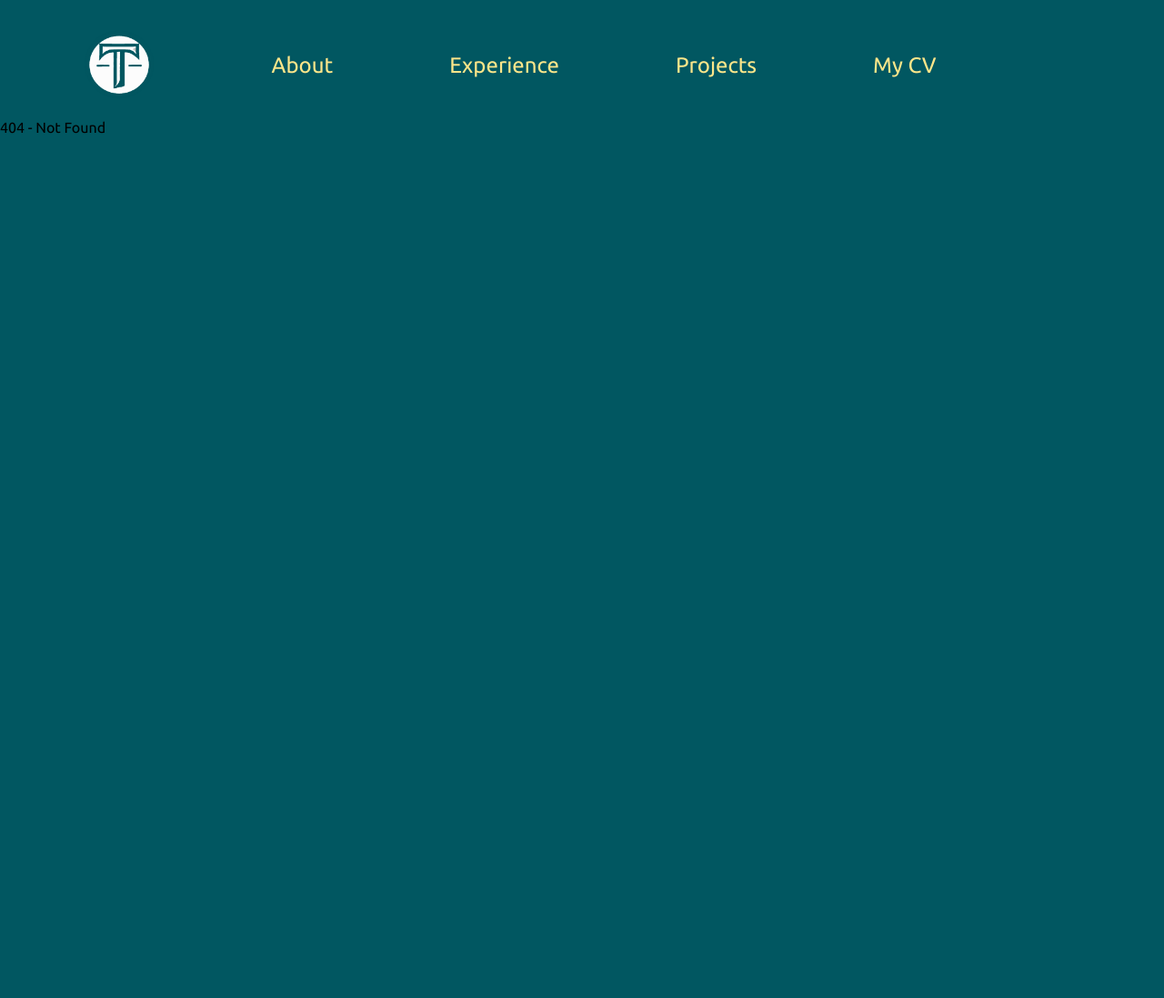
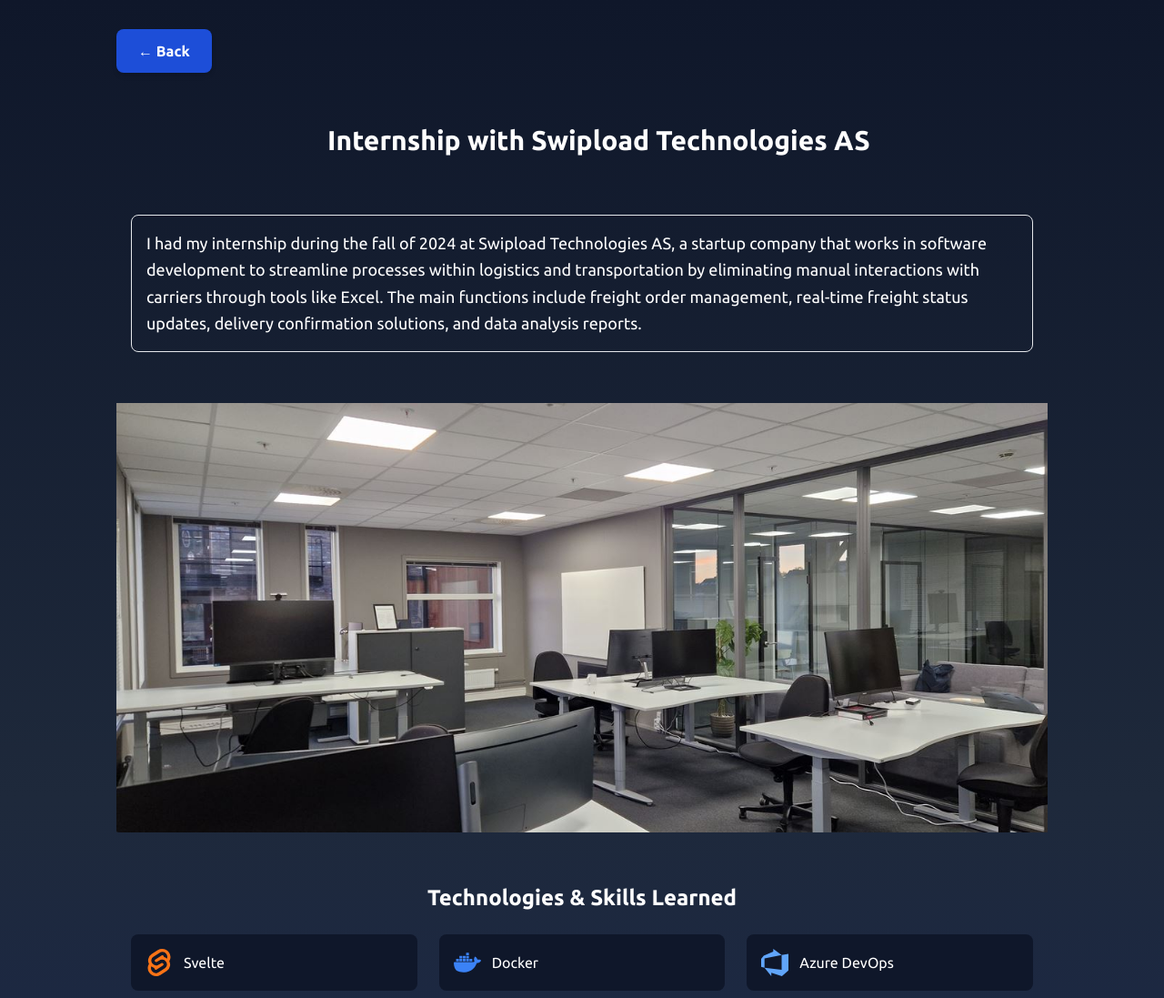
Before and after one commit to NThomTNg/Portfolio, a React (Vite) app: page /swipload in a window 1280 px wide. Before the commit this address had no page. Shown: the top 1097 px of the page at 91% size. Before the commit the page ends 800 px from the top, so only its background shows below. Built offline with nearby package versions, Linux system fonts and the light colour scheme.

Commit message:
changes to header and internship page

```diff
--- a/src/App.tsx
+++ b/src/App.tsx
@@ -9,6 +9,7 @@ import Tech from "./components/Tech";
 import Experience from "./components/Experience";
 import Projects from "./components/Projects";
 import JavaGameProject from "./pages/javaGameProject";
+import Swipload from './pages/Swipload';
 
 const AppContent = () => {
   const location = useLocation();
@@ -26,7 +27,7 @@ const AppContent = () => {
     return () => window.removeEventListener('scroll', handleScroll);
   }, []);
 
-  const shouldShowNavbar = location.pathname !== '/java-game-project';
+  const shouldShowNavbar = location.pathname !== '/java-game-project' && location.pathname !== '/swipload';
 
   if (loading) {
     return <LoadingScreen />;
@@ -37,6 +38,7 @@ const AppContent = () => {
       {shouldShowNavbar && <Navbar />}
       <Routes>
         <Route path="/java-game-project" element={<JavaGameProject />} />
+        <Route path="/swipload" element={<Swipload />} />
         <Route
           path="/"
           element={
--- a/src/components/Experience.tsx
+++ b/src/components/Experience.tsx
@@ -1,41 +1,53 @@
-type ExperienceItem = {
+import { useNavigate } from 'react-router-dom';
+
+type ExperienceItemProps = {
   position: string;
   company: string;
   period: string;
   work?: string;
   url: string;
+  onClick: () => void;
 };
 
-
-const ExperienceItem = ({ position, company, period, work, url }: ExperienceItem) => (
+const ExperienceItem = ({ position, company, period, work, onClick }: ExperienceItemProps) => (
   <>
-  <a href={url} target='_blank' rel="noopener noreferrer" className="block mb-3">
-  <div className="mb-6 p-6 bg-transparent rounded-lg shadow-md border border-white transform transition duration-300 hover:shadow-md hover:scale-105">
-    <h3 className="text-2xl font-bold text-amber-100 mb-2">{position}</h3>
-    <p className="text-lg text-white mb-1">{company}</p>
-    <p className="text-sm text-white mb-3">{period}</p>
-    {work && <p className="text-md text-white italic">{work}</p>}
+  <div className="block mb-3 cursor-pointer" onClick={onClick}>
+    <div className="mb-6 p-6 bg-transparent rounded-lg shadow-md border border-white transform transition duration-300 hover:shadow-md hover:scale-105">
+      <h3 className="text-2xl font-bold text-amber-100 mb-2">{position}</h3>
+      <p className="text-lg text-white mb-1">{company}</p>
+      <p className="text-sm text-white mb-3">{period}</p>
+      {work && <p className="text-md text-white italic">{work}</p>}
+    </div>
   </div>
-  </a>
   </>
 );
 
 const Experience = () => {
+  const navigate = useNavigate();
   const experiences = [
-    { position: "Internship", company: "Swipload", period: "2024 - current", work: "Svelte Application development", url: "https://nthomtng.github.io/PraksisNettSide/" },
-    { position: "Groupmember", company: "UIA", period: "2023 - 2023", work: "Application for Nøsted", url: "https://github.com/jonaslefdal/AdminDesk" },
+    { id: 1, position: "Internship", company: "Swipload", period: "2024 - 2024", work: "Svelte Application development", url: "" }, // Empty string for internal routing
+    { id: 2, position: "Groupmember", company: "UIA", period: "2023 - 2023", work: "Application for Nøsted", url: "https://github.com/jonaslefdal/AdminDesk" },
   ];
+
+  const handleClick = (id: number) => {
+    if (id === 1) {
+      navigate('/swipload');
+    } else {
+      window.open(experiences.find(exp => exp.id === id)?.url, '_blank');
+    }
+  };
 
   return (
     <div id='experience' className="lg:w-10/12 lg:ml-24 p-4">
       <h2 className="text-3xl font-bold text-white mb-6 border-b-2 border-amber-100 pb-2">Experience</h2>
       <div className="space-y-4">
         {experiences.map((exp, index) => (
-          <ExperienceItem key={index} {...exp} />
+          <ExperienceItem key={index} {...exp} onClick={() => handleClick(exp.id)} />
         ))}
       </div>
     </div>
   );
 };
 
+
 export default Experience;
--- a/src/components/Header/Header.css
+++ b/src/components/Header/Header.css
@@ -12,7 +12,7 @@
     font-weight: 600;
     overflow: hidden;
     height: 40px;
-    padding: 0 40px;
+    padding: 0 25px;
   }
 
   .content__container:before {
@@ -22,7 +22,7 @@
 
   .content__container:after {
     content: ']';
-    right: 0;
+    right: 150px;
   }
 
   .content__container:after,
--- a/src/components/Layout/Navbar.tsx
+++ b/src/components/Layout/Navbar.tsx
@@ -1,5 +1,5 @@
 import Icon from '../../assets/Icon.png';
-import CV from '../../assets/Cv.pdf';
+import CV from '../../assets/CV.pdf';
 
 const Navbar = () => {
   const scrollToSection = (sectionId: string) => {
@@ -9,36 +9,36 @@ const Navbar = () => {
     }
   };
   return (
-    <nav className="w-full p-4 bg-transparent">
+    <nav className="w-full p-3 bg-transparent">
       <div className="container mx-auto">
-        <div className="flex justify-center items-center">
-          <div className="flex flex-row justify-center items-center space-x-6 pt-4 mr-10 md:mr-40 md:space-x-32">
+        <div className="flex justify-center items-center md:mr-10">
+          <div className="flex flex-row justify-center items-center space-x-6 pt-3 mr-10 md:mr-40 md:space-x-16">
           <img
               src={Icon}
               alt="icon"
-              className='md:w-20 md:h-20 w-10 h-10'/>
+              className='md:w-20 md:h-20 md:mr-32 w-10 h-10'/>
             <button
               onClick={() => scrollToSection('header-section')}
-              className="text-amber-200 hover:text-white transition-colors text-base sm:text-lg md:text-2xl whitespace-nowrap"
+              className="text-amber-200 hover:text-white transition-colors text-base sm:text-lg md:text-xl whitespace-nowrap"
             >
               About
             </button>
             <button
               onClick={() => scrollToSection('experience')}
-              className="text-amber-200 hover:text-white transition-colors text-base sm:text-lg md:text-2xl whitespace-nowrap"
+              className="text-amber-200 hover:text-white transition-colors text-base sm:text-lg md:text-xl whitespace-nowrap"
             >
               Experience
             </button>
             <button
               onClick={() => scrollToSection('projects')}
-              className="text-amber-200 hover:text-white transition-colors text-base sm:text-lg md:text-2xl whitespace-nowrap"
+              className="text-amber-200 hover:text-white transition-colors text-base sm:text-lg md:text-xl whitespace-nowrap"
             >
               Projects
             </button>
             <a
               href={CV}
-              download="My_CV.pdf"
-              className="text-amber-200 hover:text-white transition-colors text-base sm:text-lg md:text-2xl whitespace-nowrap"
+              download="CV.pdf"
+              className="text-amber-200 hover:text-white transition-colors text-base sm:text-lg md:text-xl whitespace-nowrap"
             >
               My CV
             </a>
--- a/src/components/Socials.tsx
+++ b/src/components/Socials.tsx
@@ -18,7 +18,7 @@ const Socials: React.FC<SocialsProps> = ({
   instagramUrl = 'https://www.instagram.com/nthomnt/',
 }) => {
   return (
-    <div className="flex justify-center items-center gap-4 h-40 mx-auto space-x-2 w-full lg:mt-10 md:space-x-10 ">
+    <div className="flex justify-center items-center gap-4 h-40 mx-auto space-x-2 w-full lg:mt-20 md:space-x-10 ">
         <BoxReveal>
       <a
         href={githubUrl}
--- /dev/null
+++ b/src/pages/Swipload.tsx
@@ -0,0 +1,107 @@
+import React, { useEffect } from 'react';
+import { useNavigate } from 'react-router-dom';
+import office1 from '../assets/office1.jpg';
+import { SiSvelte, SiDocker, SiAzuredevops, SiMicrosoftazure, SiDotnet } from 'react-icons/si';
+import { TbApi } from 'react-icons/tb';
+
+const Swipload: React.FC = () => {
+    const navigate = useNavigate();
+
+    useEffect(() => {
+        window.scrollTo(0, 0);
+      }, []);
+
+      const handleBackClick = () => {
+        navigate('/');
+      };
+
+    return (
+        <div className='min-h-screen p-8 bg-gradient-to-b from-slate-900 via-slate-800 to-blue-950'>
+            <div className='container mx-auto max-w-5xl'>
+                <button
+                    onClick={handleBackClick}
+                    className="mb-8 px-6 py-3 bg-blue-700 text-white font-semibold rounded-lg shadow-md hover:bg-blue-600 transition duration-300 ease-in-out cursor-pointer"
+                >
+                    ← Back
+                </button>
+                <div className='p-6'>
+                    <h1 className="text-3xl font-bold text-white mb-6 lg:ml-52">Internship with Swipload Technologies AS</h1>
+                </div>
+                <div className='p-4 mb-10'>
+                    <p className='text-white text-lg leading-relaxed border rounded-lg p-4'>
+                      I had my internship during the fall of 2024 at Swipload Technologies AS, a startup company that works in
+                      software development to streamline processes within logistics and transportation by eliminating manual interactions
+                      with carriers through tools like Excel. The main functions include freight order management,
+                      real-time freight status updates, delivery confirmation solutions, and data analysis reports.
+                    </p>
+                </div>
+
+                <div className='mb-10'>
+                    <img
+                    src={office1}
+                    alt='office'
+                    />
+                </div>
+
+                <div className='p-4 mb-8'>
+                    <h2 className='text-2xl font-bold text-white mb-6 text-center'>Technologies & Skills Learned</h2>
+                    <div className='grid grid-cols-2 md:grid-cols-3 gap-6 text-white'>
+                        <div className='flex items-center gap-3 bg-slate-900 p-4 rounded-lg'>
+                            <SiSvelte className='text-3xl text-orange-500' />
+                            <span>Svelte</span>
+                        </div>
+                        <div className='flex items-center gap-3 bg-slate-900 p-4 rounded-lg'>
+                            <SiDocker className='text-3xl text-blue-500' />
+                            <span>Docker</span>
+                        </div>
+                        <div className='flex items-center gap-3 bg-slate-900 p-4 rounded-lg'>
+                            <SiAzuredevops className='text-3xl text-blue-400' />
+                            <span>Azure DevOps</span>
+                        </div>
+                        <div className='flex items-center gap-3 bg-slate-900 p-4 rounded-lg'>
+                            <TbApi className='text-3xl text-green-500' />
+                            <span>API Integration</span>
+                        </div>
+                        <div className='flex items-center gap-3 bg-slate-900 p-4 rounded-lg'>
+                            <SiDotnet className='text-3xl text-yellow-500' />
+                            <span>.NET based backend
+                            </span>
+                        </div>
+                        <div className='flex items-center gap-3 bg-slate-900 p-4 rounded-lg'>
+                            <SiMicrosoftazure className='text-3xl text-blue-300' />
+                            <span>Azure Database</span>
+                        </div>
+                    </div>
+                </div>
+
+                <div className='p-4 mb-8'>
+                    <p className='text-white text-lg leading-relaxed border rounded-lg p-4'>
+                      I started the internship with little expectations of what I would do and learn. After my time at the company,
+                      I have learned an incredible amount about what it is like to work in a professional environment with other developers. I have gained a deeper understanding
+                      of what it is like to work with a professional team, and gained a deeper appreciation for development work, especially when it comes to
+                      structure, code quality, and testing. During the project, we mainly worked with Svelte as a front-end framework, which was new to me.
+                      I have previously worked with React, so it was an interesting experience to work with a different framework.
+                      I also gained valuable experience with Azure DevOps, Docker, API integration, and Azure Databases.
+                      My internship experience at Swipload has been very positive, and I have learned a lot about what it is like to
+                      be part of a professional development team.
+                    </p>
+                </div>
+
+                <div className='p-4 mb-10'>
+                    <p className='text-white text-lg leading-relaxed'>
+                      For more detailed information about my time there, head over to our group's internship website.
+                    </p>
+                    <button
+                    onClick={() => window.open('https://nthomtng.github.io/PraksisNettSide/index.html')}
+                    className="mt-4 px-6 py-3 bg-blue-700 text-white font-semibold rounded-lg shadow-md hover:bg-blue-600 transition duration-300 ease-in-out cursor-pointer"
+                >
+                    Internship website
+                </button>
+                </div>
+
+            </div>
+        </div>
+    );
+};
+
+export default Swipload;
```
Also changed, not shown: src/components/Header/Header.tsx (+11 -11 lines), src/assets/office1.jpg (added), 1 other file (tests, documents, lock files or other folders).
